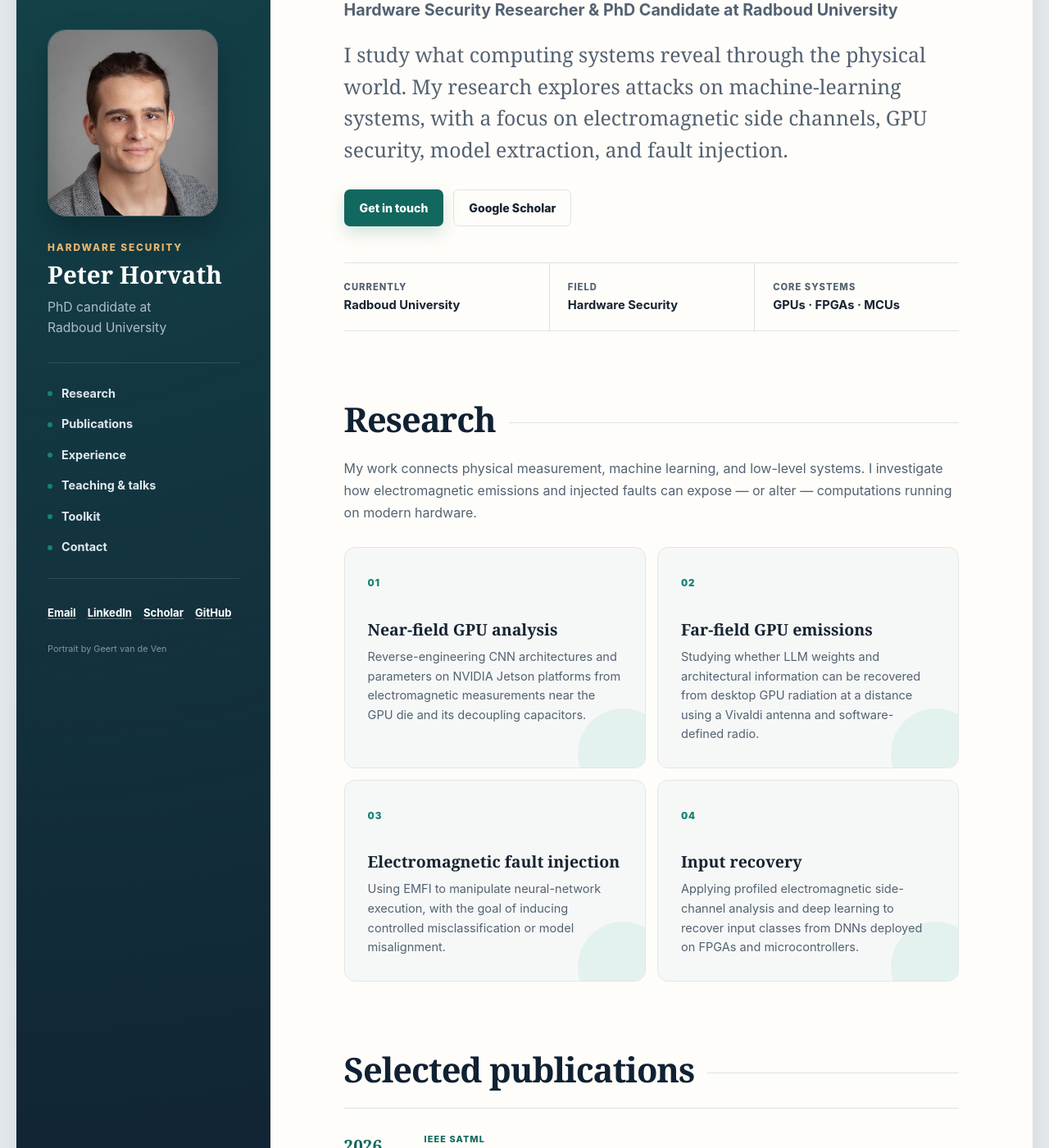
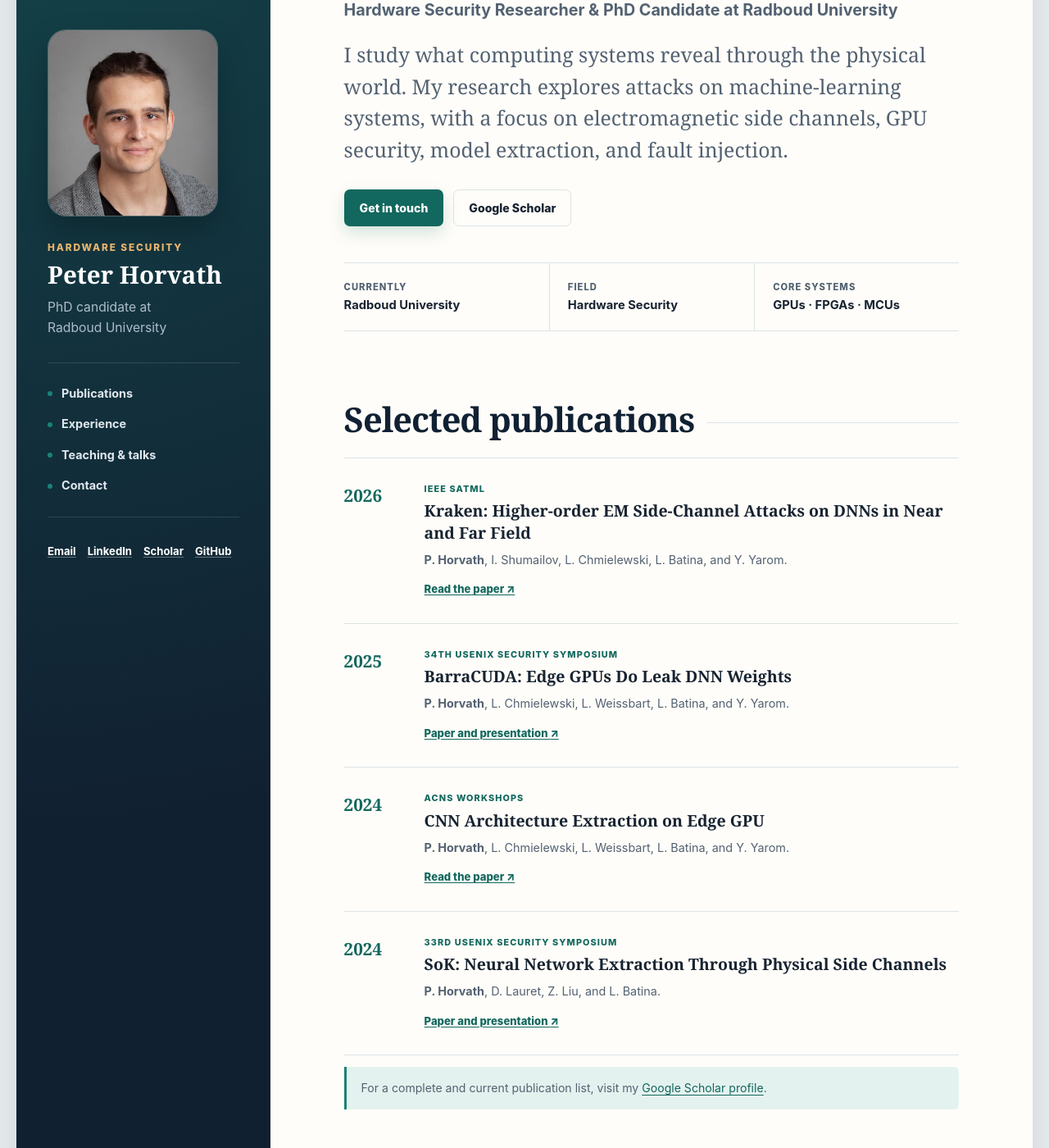
Before and after one commit to PeterHorvath10/peterhorvath10.github.io, a Jekyll site: the page built from README.md, in a window 1280 px wide and 1400 px high, scrolled down 226 px. Shown: the whole window at 82% size. Built offline with Jekyll 4.4.1, drawn with Linux system fonts in a browser that asks for light colours; some of the changed text lies outside the part shown.

Commit message:
Streamline personal site content

```diff
--- a/README.md
+++ b/README.md
@@ -31,33 +31,6 @@ permalink: /
     <span class="glance-label">Core systems</span>
     <strong>GPUs · FPGAs · MCUs</strong>
   </div>
-</div>
-
-## Research
-
-My work connects physical measurement, machine learning, and low-level systems. I investigate how electromagnetic emissions and injected faults can expose — or alter — computations running on modern hardware.
-
-<div class="focus-grid">
-  <article class="focus-card">
-    <span class="card-number">01</span>
-    <h3>Near-field GPU analysis</h3>
-    <p>Reverse-engineering CNN architectures and parameters on NVIDIA Jetson platforms from electromagnetic measurements near the GPU die and its decoupling capacitors.</p>
-  </article>
-  <article class="focus-card">
-    <span class="card-number">02</span>
-    <h3>Far-field GPU emissions</h3>
-    <p>Studying whether LLM weights and architectural information can be recovered from desktop GPU radiation at a distance using a Vivaldi antenna and software-defined radio.</p>
-  </article>
-  <article class="focus-card">
-    <span class="card-number">03</span>
-    <h3>Electromagnetic fault injection</h3>
-    <p>Using EMFI to manipulate neural-network execution, with the goal of inducing controlled misclassification or model misalignment.</p>
-  </article>
-  <article class="focus-card">
-    <span class="card-number">04</span>
-    <h3>Input recovery</h3>
-    <p>Applying profiled electromagnetic side-channel analysis and deep learning to recover input classes from DNNs deployed on FPGAs and microcontrollers.</p>
-  </article>
 </div>
 
 ## Selected publications
@@ -168,54 +141,6 @@ My work connects physical measurement, machine learning, and low-level systems.
   </div>
 </div>
 
-## Education
-
-<div class="education-grid">
-  <article>
-    <span class="education-date">2019 — 2022</span>
-    <h3>M.Sc. Computer Science</h3>
-    <p>Radboud University, Netherlands</p>
-  </article>
-  <article>
-    <span class="education-date">2016 — 2019</span>
-    <h3>B.Sc. Computer Science</h3>
-    <p>Eötvös Loránd University, Hungary</p>
-  </article>
-</div>
-
-## Technical toolkit
-
-<div class="skills-grid">
-  <div>
-    <h3>Programming</h3>
-    <p>C/C++, CUDA, Python</p>
-  </div>
-  <div>
-    <h3>Platforms</h3>
-    <p>NVIDIA Jetson, AMD Zynq UltraScale+, ARM Cortex-M</p>
-  </div>
-  <div>
-    <h3>Machine learning</h3>
-    <p>PyTorch, TensorRT, Xilinx Vitis AI</p>
-  </div>
-  <div>
-    <h3>Instrumentation</h3>
-    <p>LeCroy and Siglent oscilloscopes, Ettus and HackRF SDRs, ChipWhisperer Husky, Riscure XYZ stage and VC Glitcher</p>
-  </div>
-  <div>
-    <h3>Debugging &amp; testing</h3>
-    <p>GDB, CUDA-GDB, sanitizers, AFL++</p>
-  </div>
-  <div>
-    <h3>Hardware description</h3>
-    <p>Basic Verilog</p>
-  </div>
-</div>
-
-### Professional training
-
-Side-Channel Analysis and Fault Injection at [Riscure](https://www.riscure.com/security-tools/inspector-open-training/) (2024) · Security Assessment of BLE Devices at [Hardwear.io](https://hardwear.io/security-assessment-of-bluetooth-low-energy-devices/) (2024) · Building Cryptographic ASICs and Side-Channel Attacks on ECDSA at [Crypto Summer School](https://summerschool-croatia.cs.ru.nl/2023/tutorials.html) (2023)
-
 ## Contact
 
 I’m always interested in conversations about hardware security, physical side channels, and the security of machine-learning systems.
--- a/_layouts/default.html
+++ b/_layouts/default.html
@@ -55,11 +55,9 @@
           <p class="site-role">PhD candidate at<br> Radboud University</p>
 
           <nav class="site-nav" aria-label="Main navigation">
-            <a href="#research">Research</a>
             <a href="#selected-publications">Publications</a>
             <a href="#experience">Experience</a>
             <a href="#teaching-and-presentations">Teaching &amp; talks</a>
-            <a href="#technical-toolkit">Toolkit</a>
             <a href="#contact">Contact</a>
           </nav>
 
@@ -69,8 +67,6 @@
             <a href="https://scholar.google.com/citations?user=n0NAh4gAAAAJ&amp;hl=en">Scholar</a>
             <a href="https://github.com/PeterHorvath10" rel="me">GitHub</a>
           </nav>
-
-          <p class="photo-credit">Portrait by Geert van de Ven</p>
         </div>
       </aside>
 
--- a/assets/css/style.css
+++ b/assets/css/style.css
@@ -196,12 +196,6 @@ button:focus-visible {
   text-decoration-color: rgba(255, 255, 255, 0.36);
 }
 
-.photo-credit {
-  margin: 24px 0 0;
-  color: #8295a5;
-  font-size: 0.68rem;
-}
-
 .page-content {
   min-width: 0;
   padding: 72px clamp(38px, 7vw, 92px) 34px;
@@ -359,59 +353,6 @@ button:focus-visible {
 
 .page-content > p {
   color: var(--ink-soft);
-}
-
-.focus-grid {
-  display: grid;
-  grid-template-columns: repeat(2, minmax(0, 1fr));
-  gap: 14px;
-  margin-top: 28px;
-}
-
-.focus-card {
-  position: relative;
-  min-height: 225px;
-  padding: 28px;
-  overflow: hidden;
-  background: var(--card);
-  border: 1px solid #e1e7e5;
-  border-radius: 13px;
-}
-
-.focus-card::after {
-  content: "";
-  position: absolute;
-  right: -28px;
-  bottom: -38px;
-  width: 110px;
-  height: 110px;
-  background: var(--accent-pale);
-  border-radius: 50%;
-}
-
-.card-number {
-  color: var(--accent);
-  font-size: 0.72rem;
-  font-weight: 900;
-  letter-spacing: 0.08em;
-}
-
-.focus-card h3 {
-  position: relative;
-  z-index: 1;
-  margin: 32px 0 10px;
-  font-family: var(--serif);
-  font-size: 1.22rem;
-  line-height: 1.25;
-}
-
-.focus-card p {
-  position: relative;
-  z-index: 1;
-  margin: 0;
-  color: var(--ink-soft);
-  font-size: 0.91rem;
-  line-height: 1.62;
 }
 
 .publication {
@@ -576,64 +517,6 @@ button:focus-visible {
   border-bottom: 1px solid var(--line);
 }
 
-.education-grid {
-  display: grid;
-  grid-template-columns: repeat(2, minmax(0, 1fr));
-  gap: 14px;
-}
-
-.education-grid article {
-  padding: 26px;
-  background: var(--card);
-  border: 1px solid #e1e7e5;
-  border-radius: 12px;
-}
-
-.education-date {
-  color: var(--accent-dark);
-  font-size: 0.72rem;
-  font-weight: 850;
-  letter-spacing: 0.08em;
-  text-transform: uppercase;
-}
-
-.education-grid h3 {
-  margin: 18px 0 4px;
-  font-family: var(--serif);
-  font-size: 1.15rem;
-}
-
-.education-grid p {
-  margin: 0;
-  color: var(--ink-soft);
-  font-size: 0.87rem;
-}
-
-.skills-grid {
-  display: grid;
-  grid-template-columns: repeat(2, minmax(0, 1fr));
-  column-gap: 36px;
-}
-
-.skills-grid > div {
-  padding: 17px 0;
-  border-bottom: 1px solid var(--line);
-}
-
-.skills-grid h3 {
-  margin: 0 0 4px;
-  color: var(--accent-dark);
-  font-size: 0.77rem;
-  letter-spacing: 0.06em;
-  text-transform: uppercase;
-}
-
-.skills-grid p {
-  margin: 0;
-  color: var(--ink-soft);
-  font-size: 0.88rem;
-}
-
 .contact-card {
   display: flex;
   flex-wrap: wrap;
@@ -746,11 +629,6 @@ button:focus-visible {
     grid-column: 1 / -1;
   }
 
-  .photo-credit {
-    grid-column: 1 / -1;
-    margin-top: 10px;
-  }
-
   .page-content {
     padding-top: 54px;
   }
@@ -827,15 +705,8 @@ button:focus-visible {
     margin-top: 64px;
   }
 
-  .focus-grid,
-  .two-column,
-  .education-grid,
-  .skills-grid {
+  .two-column {
     grid-template-columns: 1fr;
-  }
-
-  .focus-card {
-    min-height: 0;
   }
 
   .publication {
```
